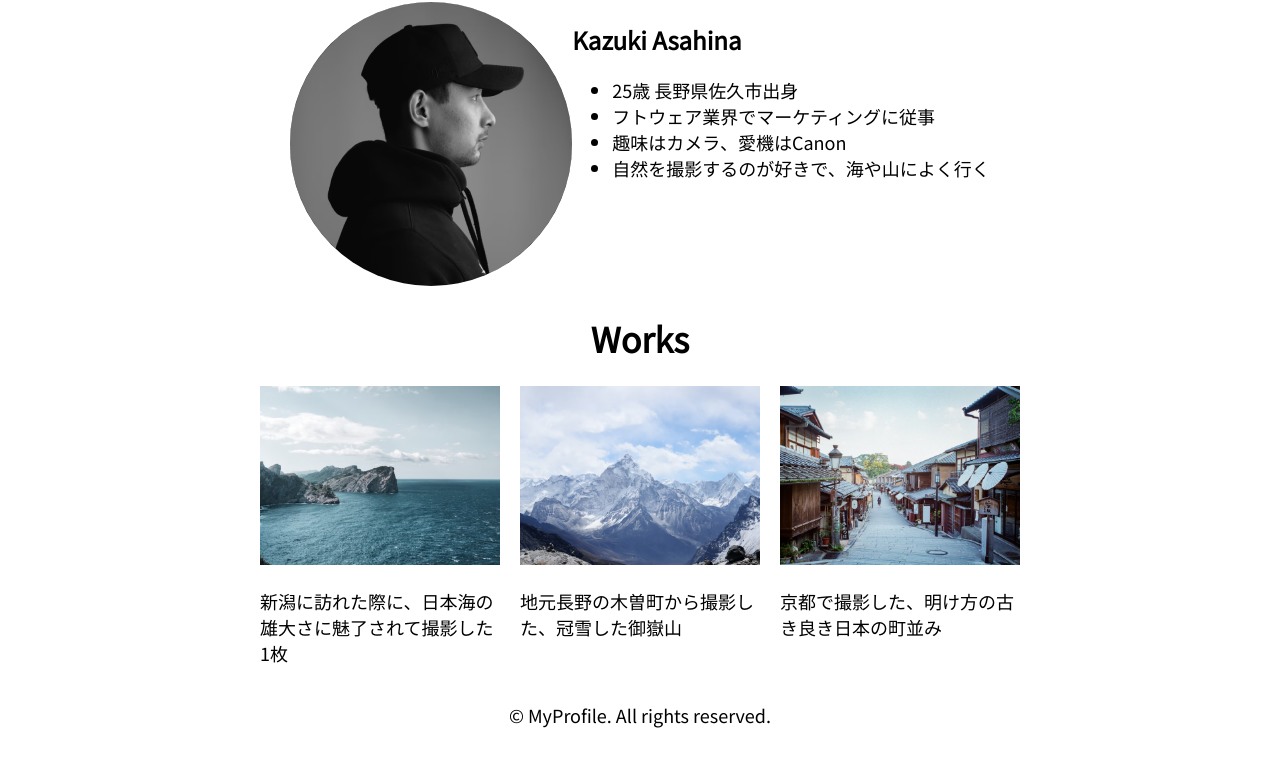
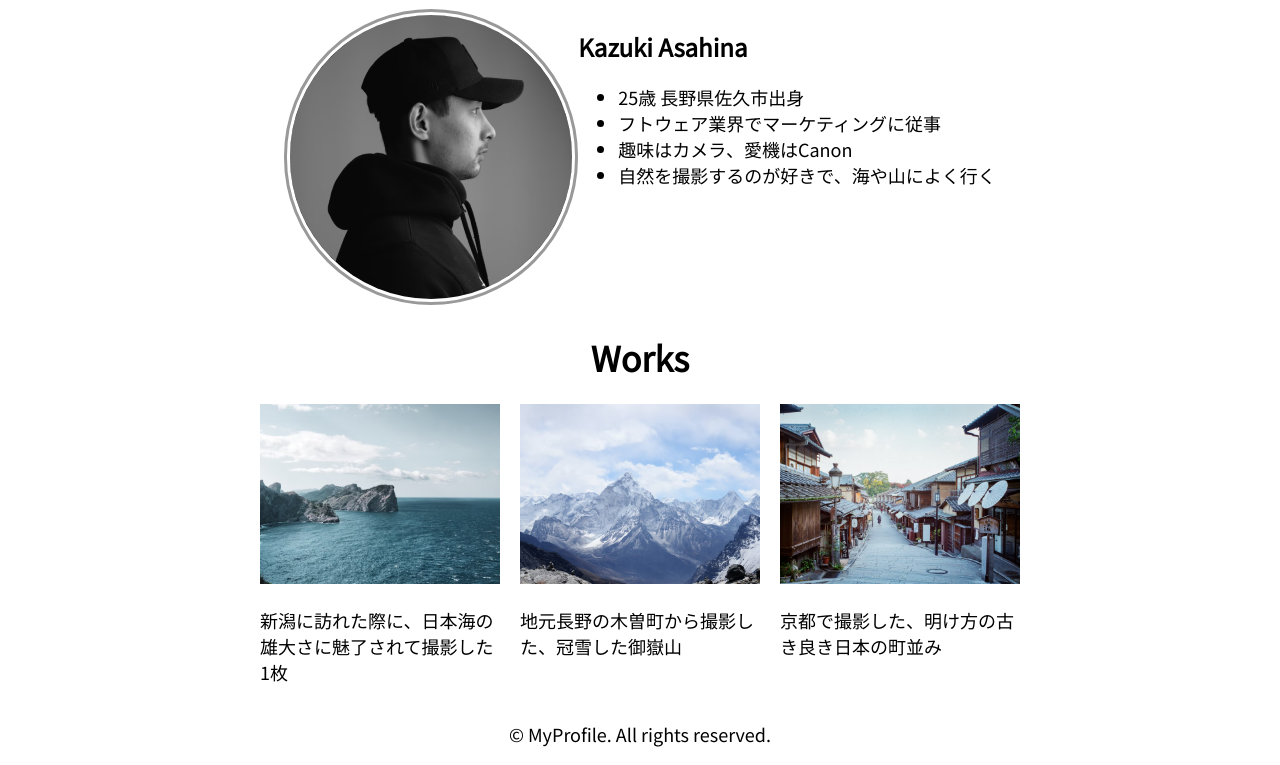
Before and after one commit to ShokoMatsuda/MyProfile_3, a plain HTML site: page index.html in a window 1280 px wide. Shown: the part 713-1478 px from the top of the page. Drawn offline with Linux system fonts and the light colour scheme.

```diff
--- a/style.css
+++ b/style.css
@@ -1,5 +1,6 @@
 body {
     font-family: 'Noto Sans JP', sans-serif;
+    margin: 0;
 }
 
 /* ナビゲーション */
@@ -47,12 +48,16 @@ h1 {
 #about {
     display: flex;
     justify-content: center;
+    flex-wrap: wrap;
     max-width: 960px;
     margin: 10px auto 10px auto;
 }
 
 #asahina {
     border-radius: 150px;
+    object-fit: cover;
+    border: 3px solid #999;
+    padding: 3px;
 }
 
 h2 {
```
